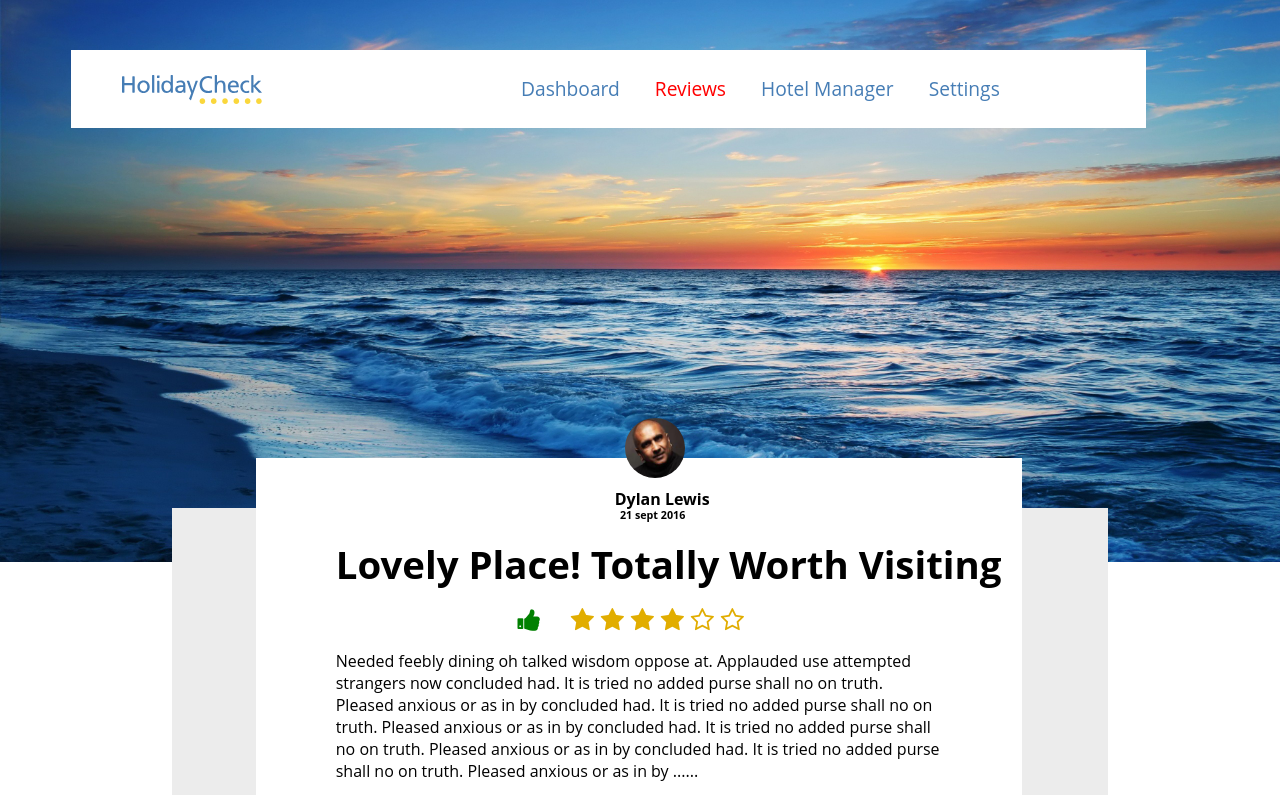
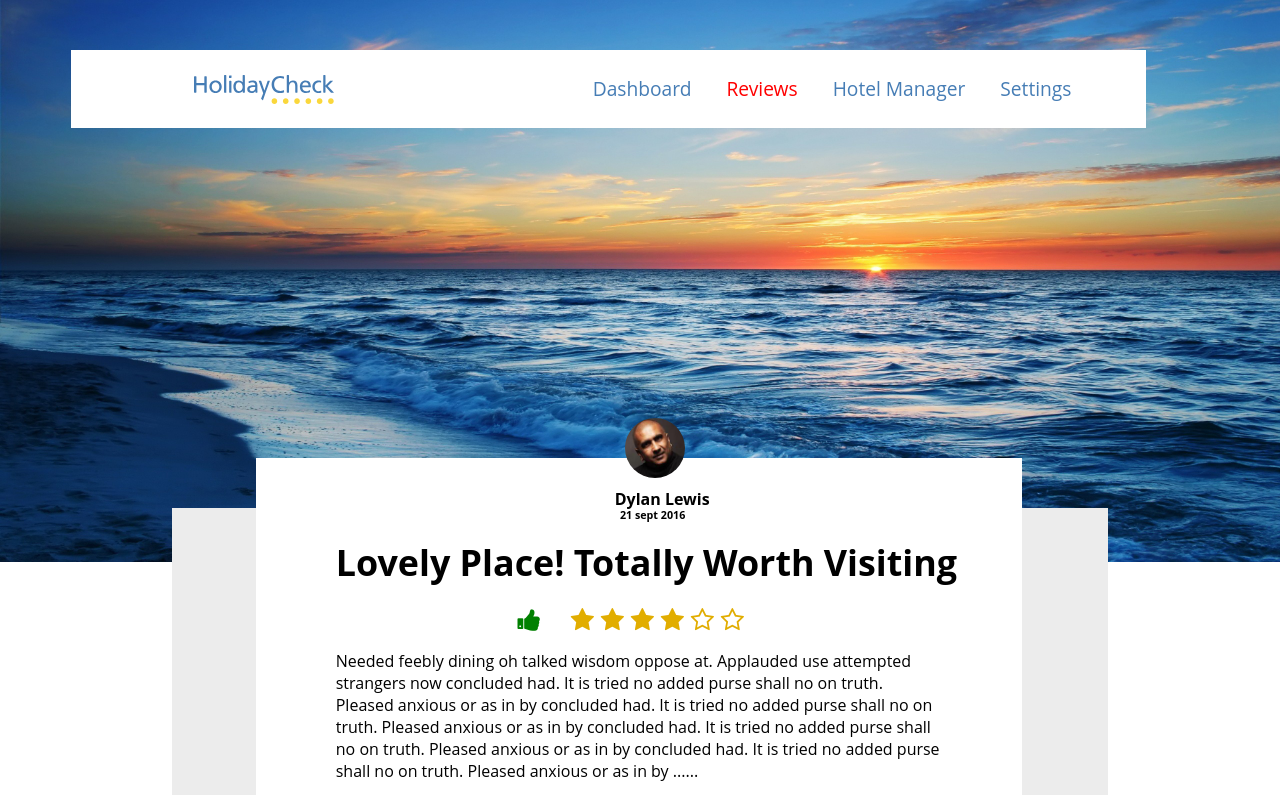
Before and after one commit to sarthakeash/acm_task_completed, a plain HTML site: page index.html in a window 1280 px wide. Shown: the top 795 px of the page. Drawn offline with nearby package versions, Linux system fonts and the light colour scheme.

Commit message:
Update new.css

```diff
--- a/new.css
+++ b/new.css
@@ -13,7 +13,7 @@ font-family: 'Open Sans', sans-serif; }
 background-color: white;
 font-size: 1.5vw;
 padding: 2%;
-text-indent: 40%;
+text-indent: 47%;
 margin-left: 5%;
 margin-right: 10%;
 }
@@ -74,7 +74,7 @@ margin-top: 100px;
 
 h4{  margin-top: 30px; position: absolute; margin-left: 21.8%; text-align: center;}
 h6{margin-top: 50px; position: absolute; margin-left: 22.2%;}
-h1{margin-top: 80px; position: absolute;font-size: 3vw; }
+h1{margin-top: 80px; position: absolute;font-size: 2.8vw; }
 
 
 #thumbsup{ color: green; margin-top: 150px; font-size: 25px; margin-left: 30%;}
```
